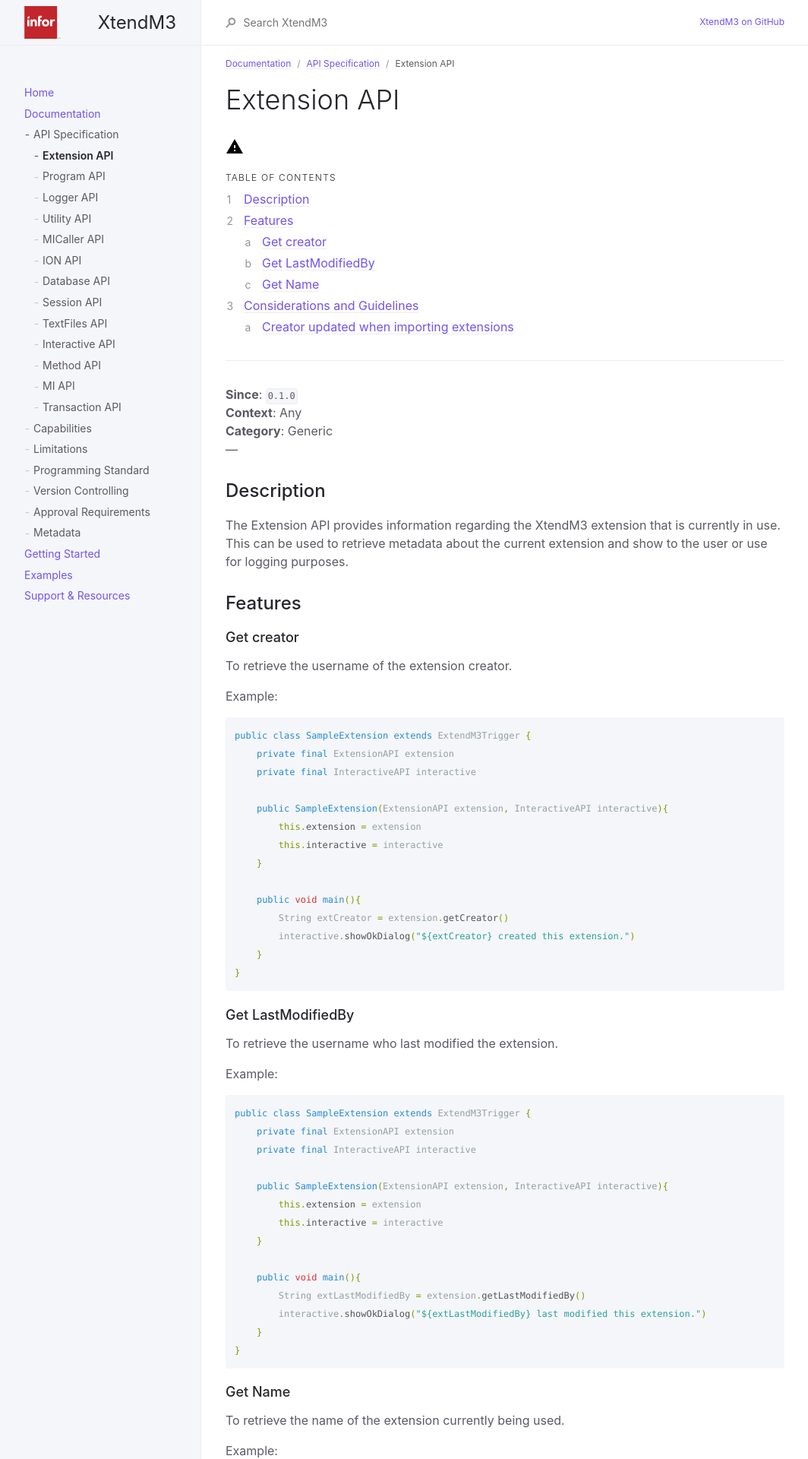
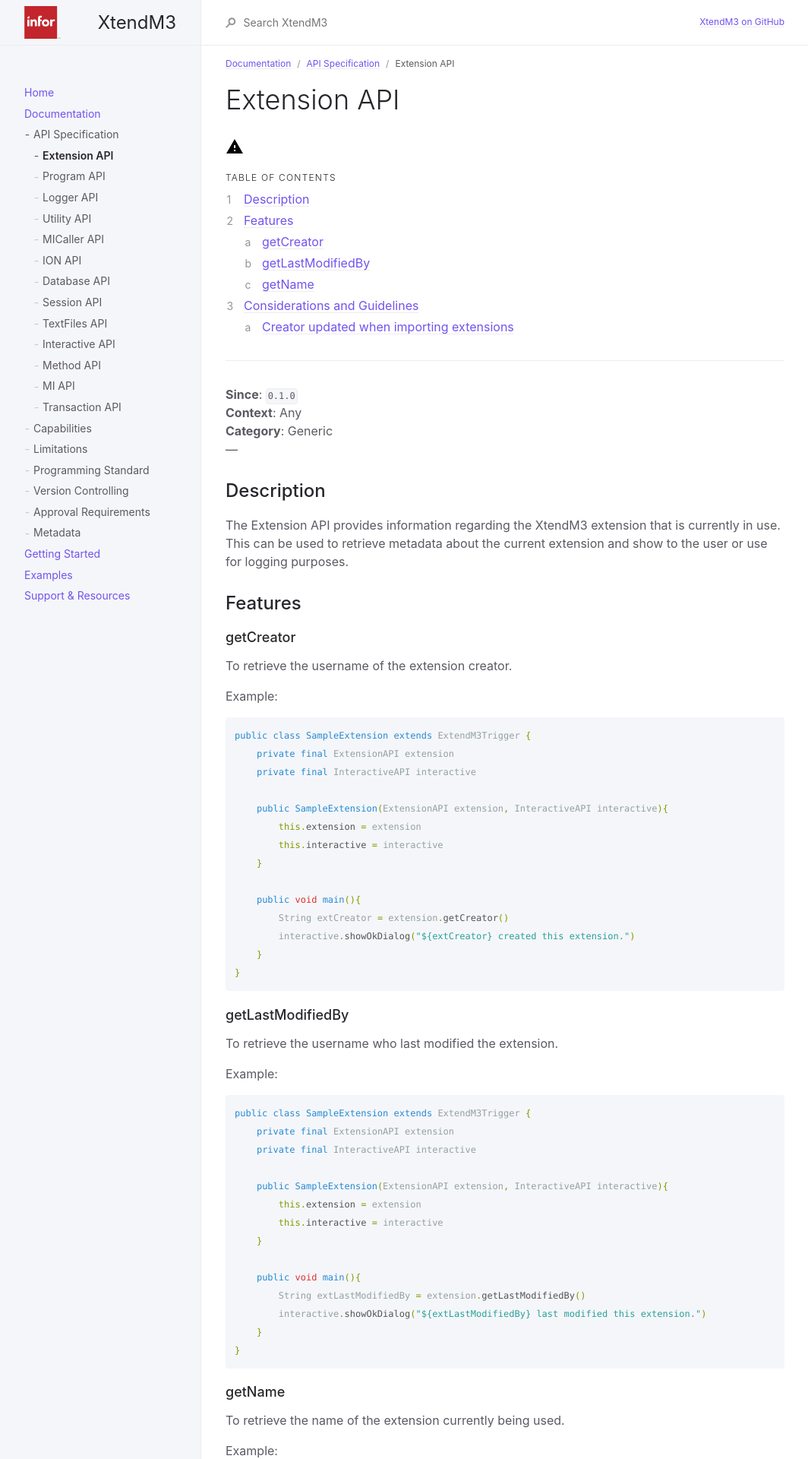
Before and after one commit to infor-cloud/xtendm3, a Jekyll site: the page built from docs/documentation/api-specification/extension-api.md, in a window 1280 px wide. Shown: the top 1920 px of the page at 76% size, without its empty margins (107-1171 px from the left). Built offline with Jekyll 4.4.1, drawn with Linux system fonts in a browser that asks for light colours.

Commit message:
extension-api method titles are updated

````diff
--- a/docs/documentation/api-specification/extension-api.md
+++ b/docs/documentation/api-specification/extension-api.md
@@ -27,7 +27,7 @@ nav_order: 1
 The Extension API provides information regarding the XtendM3 extension that is currently in use. This can be used to retrieve metadata about the current extension and show to the user or use for logging purposes.
 
 ## Features
-### Get creator
+### getCreator
 To retrieve the username of the extension creator.
 
 Example:
@@ -48,7 +48,7 @@ public class SampleExtension extends ExtendM3Trigger {
 }
 ```
 
-### Get LastModifiedBy
+### getLastModifiedBy
 To retrieve the username who last modified the extension.
 
 Example:
@@ -69,7 +69,7 @@ public class SampleExtension extends ExtendM3Trigger {
 }
 ```
 
-### Get Name
+### getName
 To retrieve the name of the extension currently being used.
 
 Example:
````
